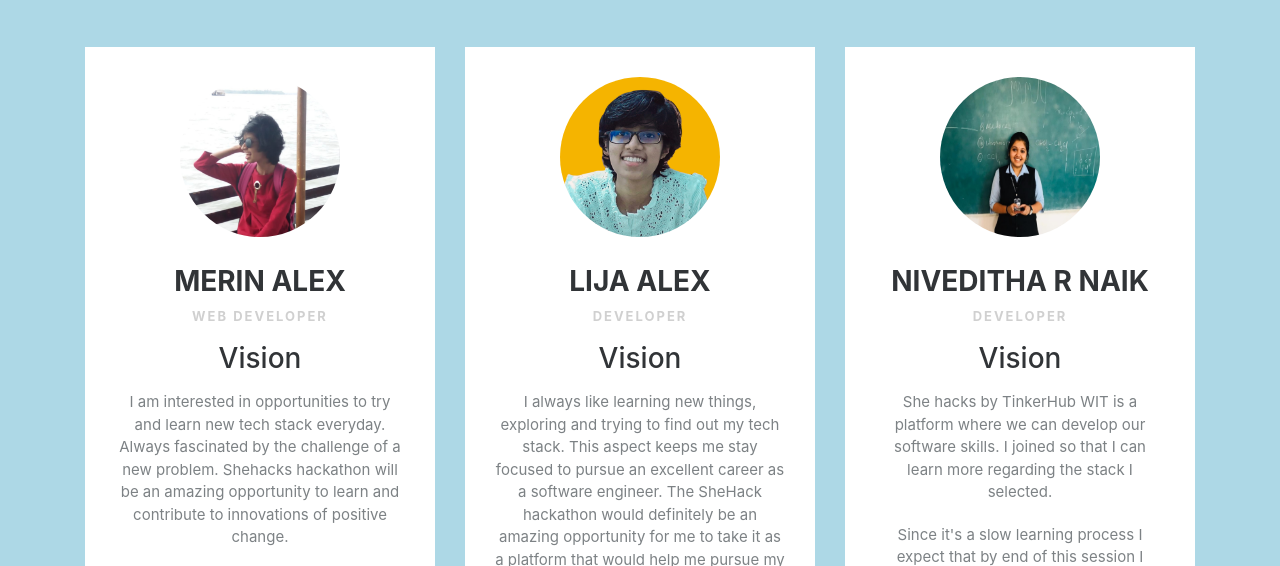
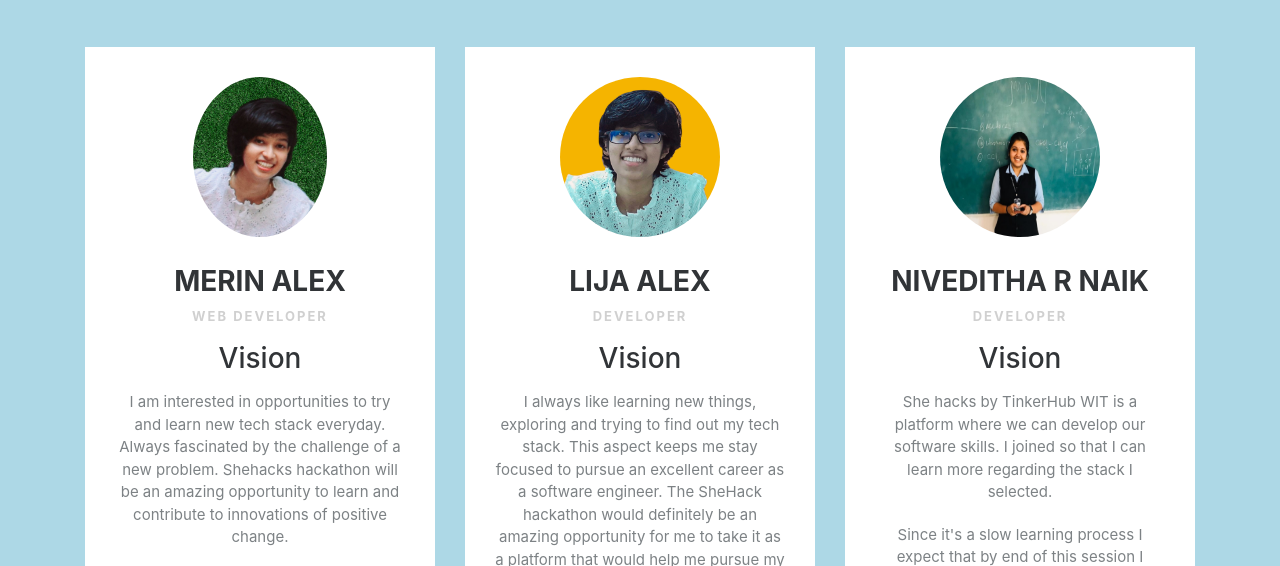
Before and after one commit to MerinAlex23/Shehacks, a plain HTML site: page index.html in a window 1280 px wide. Shown: the part 169-735 px from the top of the page. Drawn offline with nearby package versions, Linux system fonts and the light colour scheme.

Commit message:
Update index.html

```diff
--- a/index.html
+++ b/index.html
@@ -19,7 +19,7 @@
             </div>
             <div class="row people">
                 <div class="col-md-6 col-lg-4 item">
-                    <div class="box"><img class="rounded-circle" src="assets/Merin.jpg">
+                    <div class="box"><img class="rounded-circle" src="assets/Merin_Alex.jpg">
 
                         <h3 class="name">MERIN ALEX</h3>
 
```
